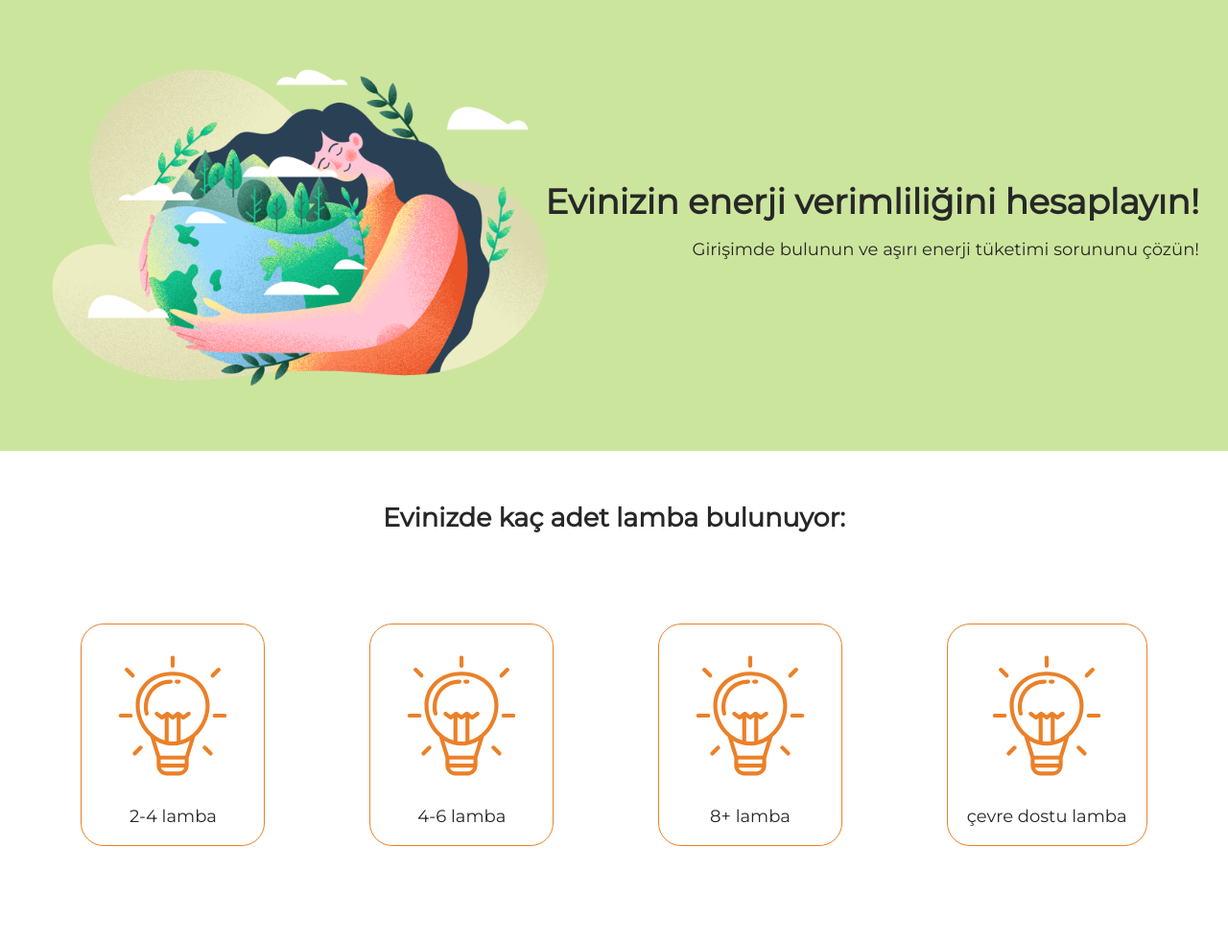
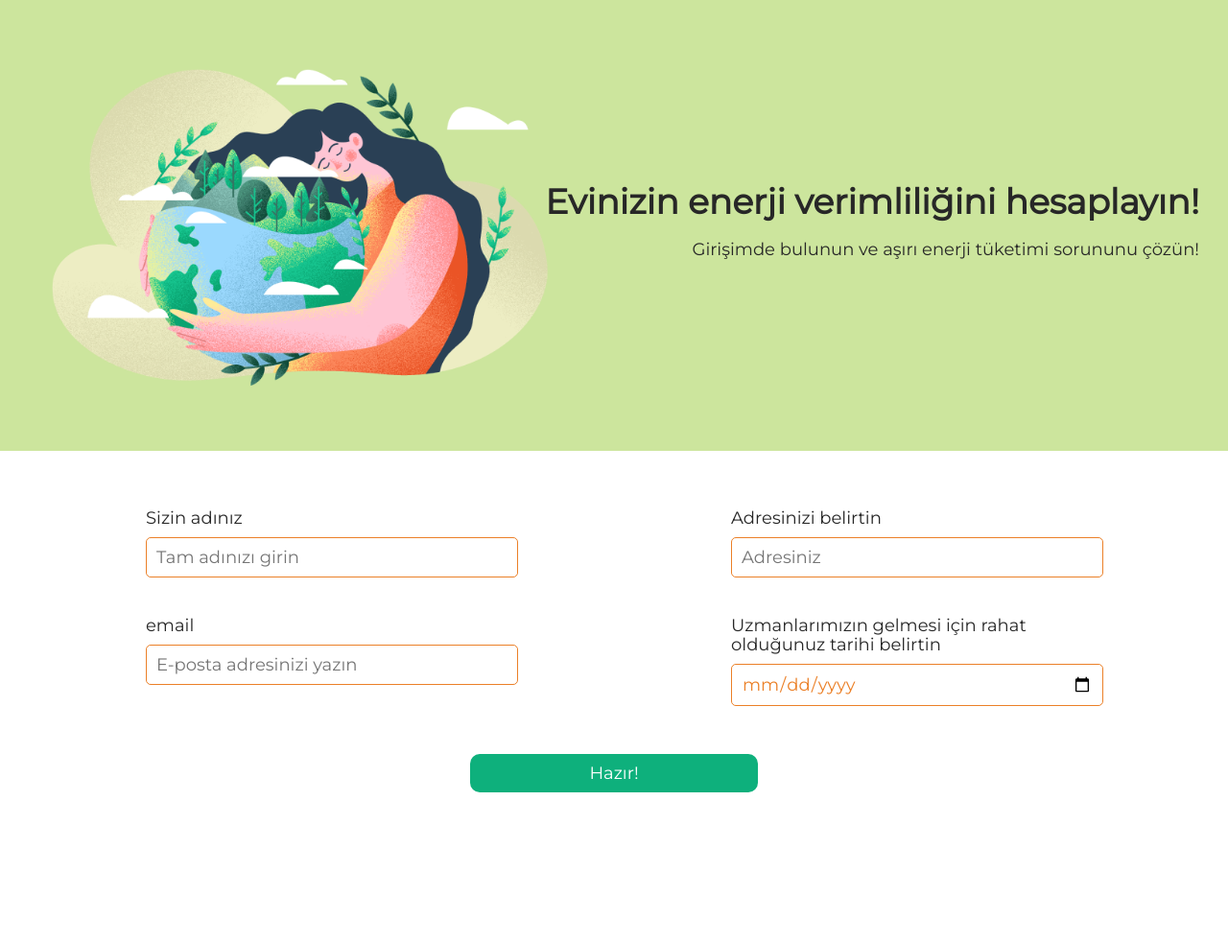
Before and after one commit to tipacar/TUR_Calculator-main, a Flask app: page /form in a window 1280 px wide. Shown: the whole page at 96% size. After the commit the page ends 826 px from the top, so only its background shows below. Run offline with Flask 3, Linux system fonts and the light colour scheme.

Commit message:
form update

```diff
--- /dev/null
+++ b/form.txt
@@ -0,0 +1,4 @@
+frer
+rerer@ufehfhe
+fefefefefefefefe
+2024-07-29
--- a/main.py
+++ b/main.py
@@ -1,5 +1,5 @@
-# Import / İçe Aktarma
-from flask import Flask, render_template
+#İçe Aktarma
+from flask import Flask, render_template, request
 
 
 app = Flask(__name__)
@@ -15,7 +15,6 @@ def result_calculate(size, lights, device):
 @app.route('/')
 def index():
     return render_template('index.html')
-
 # İkinci sayfa
 @app.route('/<size>')
 def lights(size):
@@ -42,6 +41,29 @@ def end(size, lights, device):
                                                     int(device)
                                                     )
                         )
+# Form
+@app.route('/form')
+def form():
+    return render_template('form.html')
+
+#Formun sonuçları
+@app.route('/submit', methods=['POST'])
+def submit_form():
+
+    # Veri toplama için değişkenleri tanımlayın
+    name = request.form['name']
+    email = request.form['email']
+    address = request.form['address']
+    date = request.form['date']
+    with open('form.txt', 'a',) as f:
+        f.write(name + '\n'+ email + '\n'+address+'\n'+ date+'\n')
+    # Verilerinizi kaydedebilir veya e-posta ile gönderebilirsiniz
+    return render_template('form_result.html',
+                           # Değişkenleri buraya yerleştirin
+                           name=name,
+                           email=email,
+                           address=address,
+                           date=date
+                           )
+
 app.run(debug=True)
-
-#yorum
--- a/static/css/style.css
+++ b/static/css/style.css
@@ -91,3 +91,86 @@ main {
 .main__title--margin {
     margin-bottom: 50px;
 }
+
+.main__link {
+    display: inline-block;
+    text-decoration: none;
+    padding: 20px 0;
+    width: 300px;
+    border-radius: 20px;
+    background-color: #0EB07C;
+    text-align: center;
+    cursor: pointer;
+    color: #fff;
+}
+
+.form {
+
+    display: flex;
+    flex-direction: column;
+    align-items: center;
+    gap: 50px;
+}
+
+
+.user input {
+
+
+    padding: 10px;
+    border: 1px solid #EB8028;
+    background: inherit;
+    border-radius: 5px;
+    font: inherit;
+    width: 100%;
+    color: #EB8028;
+}
+
+.user input:focus,
+.user input:active {
+    border: 1px solid #EB8028;
+    outline: none;
+}
+
+.user {
+    display: flex;
+    flex-direction: row;
+    width: 100%;
+    justify-content: space-around;
+}
+
+.user-info {
+    width: 30%;
+    display: flex;
+    flex-direction: column;
+    gap: 40px;
+}
+
+label {
+    display:inline-block ;
+    margin-bottom: 10px;
+}
+
+.address-date {
+    width: 30%;
+    display: flex;
+    flex-direction: column;
+    gap: 40px;
+}
+
+.delivery {
+    display: flex;
+    justify-content: space-between;
+}
+
+.button {
+    width: 10%;
+    padding: 10px;
+    min-width: 300px;
+    cursor: pointer;
+    align-self: center;
+    border: none;
+    border-radius: 10px;
+    background: #0EB07C;
+    font: inherit;
+    color: #fff;
+}
--- a/templates/end.html
+++ b/templates/end.html
@@ -21,18 +21,24 @@
     {% block content %}
     <h2 class="main__title main__title--margin">Evinizin enerji verimliliği:</h2>
     <div class="main__rez" id="end">
+
         {%if result <= 150%}
         <img class="rez__img" src="../../static/img/planet_good.svg" alt="">
         <span>Sonucunuz {{result}} kWh</span>
         <span>Eviniz enerji tüketimi konusunda son derece verimlidir!</span>
+
         {%elif result > 150 and result < 300%}
         <img class="rez__img" src="../../static/img/planet_medium.svg" alt="">
         <span>Sonucunuz {{result}} kWh</span>
         <span>Evınızın enerji verimliliği orta düzeydedir!</span>
+        <span>Çevreyi korumaya yardımcı olmak ister misiniz? Formu doldurun ve sizin için çevre dostu bir tesisat oluşturalım!</span>
+        <a class="main__link" href="{{ url_for('form') }}">Formu Doldurun</a>
         {%elif result >= 300%}
         <img class="rez__img" src="../../static/img/planet_bad.svg" alt="">
         <span>Sonucunuz {{result}} kWh</span>
         <span>Evınızın enerji verimliliği ortalamadan düşüktür!</span>
+        <span>Çevreyi korumaya yardımcı olmak ister misiniz? Formu doldurun ve sizin için çevre dostu bir tesisat oluşturalım!</span>
+        <a class="main__link" href="{{ url_for('form') }}">Formu Doldurun</a>
         {%endif%}
     </div>
     {% endblock %}
--- /dev/null
+++ b/templates/form.html
@@ -0,0 +1,59 @@
+<!doctype html>
+<html lang="en">
+<head>
+  <meta charset="UTF-8">
+  <meta
+    name="viewport"
+    content="width=device-width, user-scalable=no, initial-scale=1.0, maximum-scale=1.0, minimum-scale=1.0"
+  >
+  <meta http-equiv="X-UA-Compatible" content="ie=edge">
+  <link rel="stylesheet" href="../../static/css/style.css">
+  <title>Akıllı evler için enerji verimlilik hesaplayıcısı</title>
+</head>
+<body>
+  <header class="header">
+    <div class="header__text">
+      <h1>Evinizin enerji verimliliğini hesaplayın!</h1>
+      <p>Girişimde bulunun ve aşırı enerji tüketimi sorununu çözün!</p>
+    </div>
+  </header>
+  <main>
+    {% block content %}
+    <form action="{{ url_for('submit_form') }}" method="post" class="form">
+      <div class="user">
+        <ul class="user-info">
+            <li class="user-info__item">
+
+                <label for="name">Sizin adınız</label>
+                <input type="text" name="name" id="name" placeholder="Tam adınızı girin" required>
+            </li>
+            <li class="user-info__item">
+                <!-- Görev 4. Kullanıcının e-posta adresi için bir giriş alanı oluşturun -->
+              <label for="email">email</label>
+              <input type="email" name="email" id="email" placeholder="E-posta adresinizi yazın" required>
+
+            </li>
+        </ul>
+        <!--Adres ve isim için alanlar-->
+        <ul class="address-date">
+            <li class="user-info__item">
+
+                <label for="address">Adresinizi belirtin</label>
+                <input type="text" name="address" id="address" placeholder="Adresiniz" required>
+            </li>
+            <li class="user-info__item">
+
+                <label for="date">Uzmanlarımızın gelmesi için rahat olduğunuz tarihi belirtin</label>
+                <input type="date" name="date" id="date" required>
+            </li>
+        </ul>
+    </div>
+    <button class="button" type="submit">Hazır!</button>
+    </form>
+    {% endblock %}
+  </main>
+  <footer>
+
+  </footer>
+</body>
+</html>
--- a/templates/lights.html
+++ b/templates/lights.html
@@ -40,7 +40,7 @@
       </li>
       <li class="list__item">
         <a href={{size + "/1" }}>
-          <img class="item__img" src="../static/img/light.svg" alt="light">
+          <img class="item__img" src="../static/img/light copy.svg" alt="light">
           <span>çevre dostu lamba</span></a>
       </li>
     </ul>
```
Also changed, not shown: templates/form_result.html (added, +17 -0 lines), static/img/light copy.svg (added).
